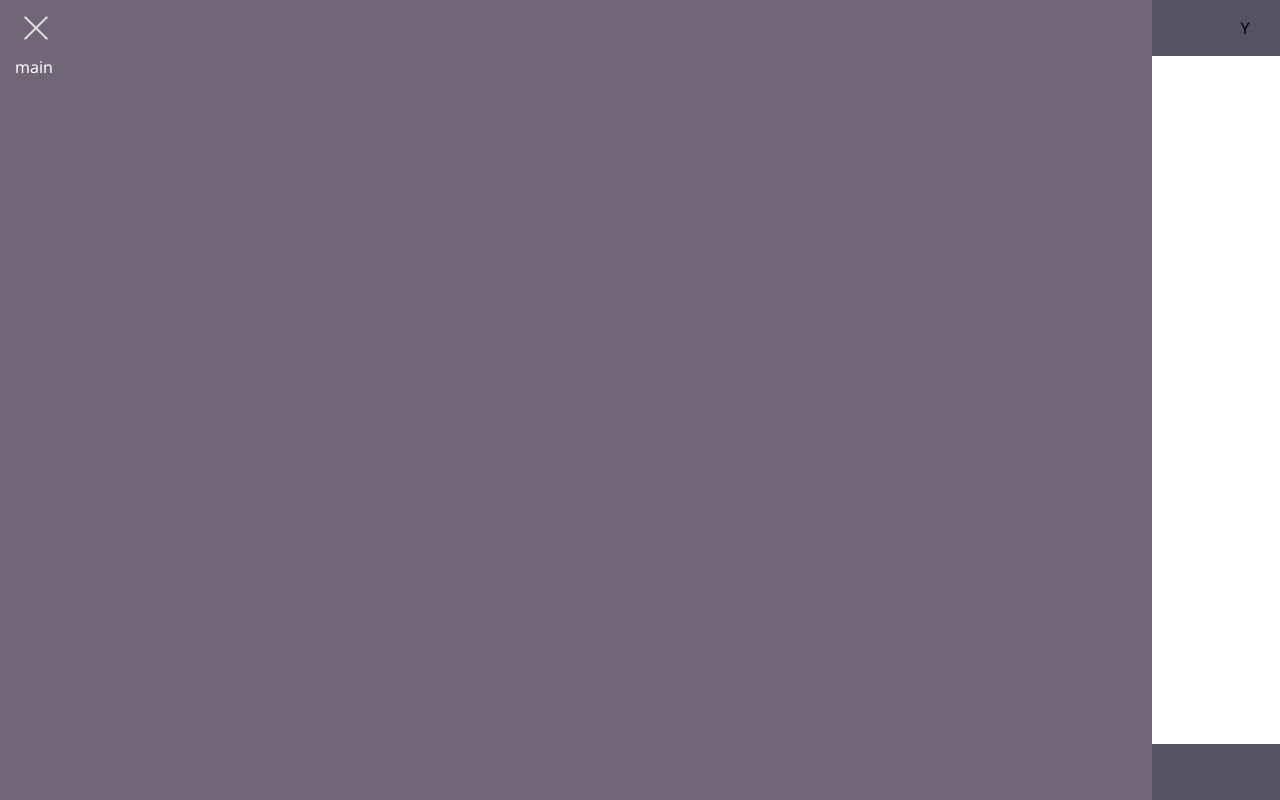
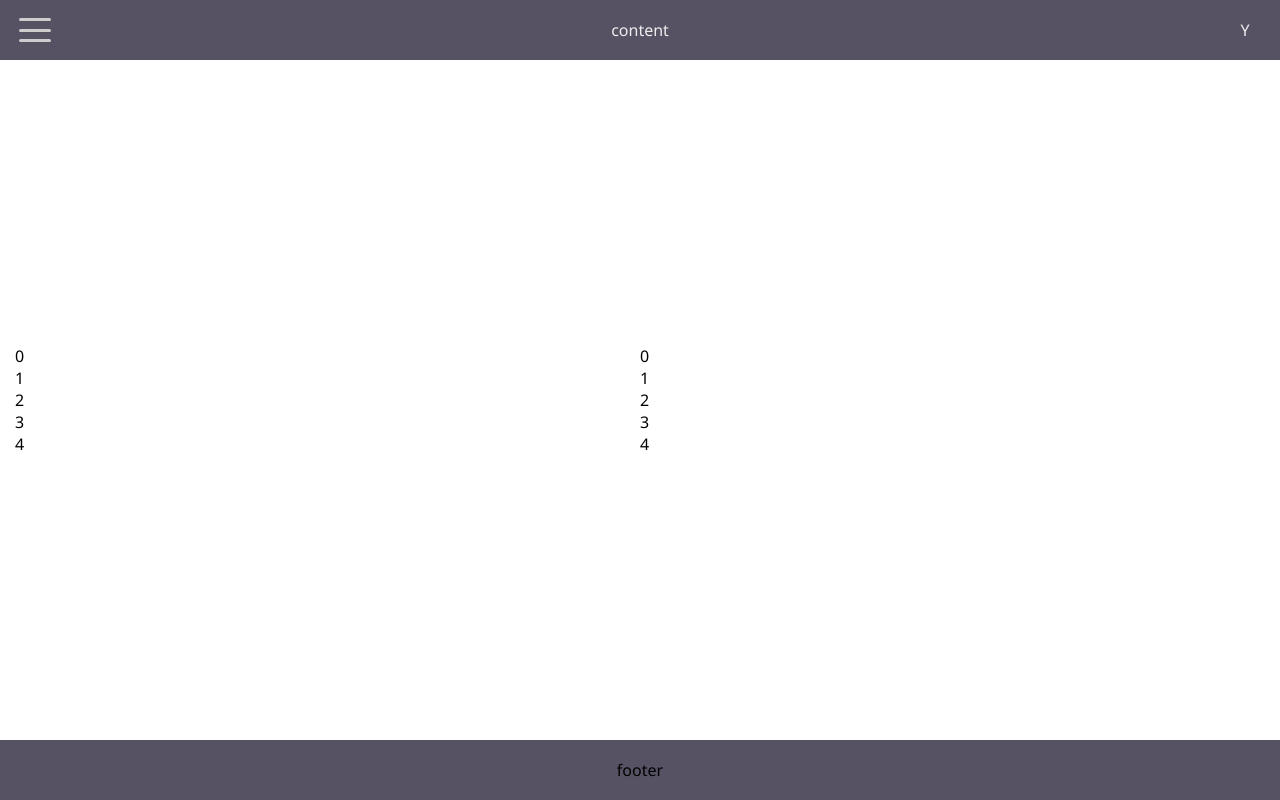
Before and after one commit to stottle-uk/stottle-web, a React (Create React App) app: page / in a window 1280 px wide. Built offline with nearby package versions, Linux system fonts and the light colour scheme.

Commit message:
Better styling

```diff
--- a/src/App.scss
+++ b/src/App.scss
@@ -14,49 +14,45 @@ $color4: rgba(166, 128, 140, 1);
 $color5: rgba(204, 183, 174, 1);
 
 .app-container {
-  display: flex;
-  flex-flow: column nowrap;
-  height: 100vh;
-  width: 100vw;
+  height: 100%;
+  width: 100%;
 
   // > * {
-  //   border: 1px solid #ccc;
+  //   border: 5px solid #444;
   // }
 
-  @include media('>tablet') {
-    flex-flow: row wrap;
+  &__header,
+  &__body,
+  &__footer {
+    display: flex;
+    align-items: center;
+    justify-content: center;
+    width: 100%;
   }
 
   &__header,
-  &__footer,
-  &__aside,
-  &__main {
-    display: flex;
-    align-items: center;
-    justify-content: center;
+  &__body,
+  &__footer {
     padding: 0 15px;
   }
 
   &__header,
   &__footer {
-    flex: 7% 0;
+    height: 60px;
     background-color: $color1;
+  }
 
+  &__body {
+    flex-flow: column nowrap;
+    min-height: calc(100% - 120px);
     @include media('>tablet') {
-      flex: 1 auto;
-      height: 7vh;
-      width: 100%;
+      flex-flow: row wrap;
     }
   }
 
   &__aside,
   &__main {
-    flex: 1;
-
-    @include media('>tablet') {
-      flex: 50% auto;
-      min-height: 86vh;
-    }
+    flex: 50% 0;
   }
 }
 
@@ -66,6 +62,7 @@ $color5: rgba(204, 183, 174, 1);
   display: flex;
   align-items: center;
   justify-content: space-between;
+  color: #eee;
 
   &__menu-aside {
     height: 100%;
@@ -156,8 +153,8 @@ $color5: rgba(204, 183, 174, 1);
 }
 
 .app-slide-menu {
-  width: 100vw;
-  height: 100vh;
+  width: 100%;
+  height: 100%;
   display: flex;
   position: absolute;
   top: 0;
--- a/src/App.tsx
+++ b/src/App.tsx
@@ -6,13 +6,19 @@ import { Bem } from './shared/bem';
 const bem = new Bem('app-container');
 
 const App: React.FC = () => {
+  const items = Array.from({ length: 5 }, (v, i) => i).map(i => <div>{i}</div>);
+
   return (
     <div className={bem.b()}>
-      <header className={bem.e('header')}>
-        <Header />
-      </header>
-      <aside className={bem.e('aside')}>aside</aside>
-      <main className={bem.e('main')}>main</main>
+      <Header className={bem.e('header')} />
+      <main className={bem.e('body')}>
+        <aside className={bem.e('aside')}>
+          <div>{items}</div>
+        </aside>
+        <section className={bem.e('main')}>
+          <div>{items}</div>
+        </section>
+      </main>
       <footer className={bem.e('footer')}>footer</footer>
     </div>
   );
--- a/src/index.scss
+++ b/src/index.scss
@@ -1,3 +1,10 @@
+html,
+body,
+div#root {
+  height: 100%;
+  width: 100%;
+}
+
 body {
   margin: 0;
   font-family: 'Noto Sans', sans-serif;
@@ -79,6 +86,7 @@ figcaption,
 footer,
 header,
 hgroup,
+main,
 menu,
 nav,
 output,
@@ -95,6 +103,7 @@ video {
   font-size: 100%;
   font: inherit;
   vertical-align: baseline;
+  box-sizing: border-box;
 }
 /* HTML5 display-role reset for older browsers */
 article,
--- a/src/layout/Header.tsx
+++ b/src/layout/Header.tsx
@@ -6,15 +6,19 @@ const bem = new Bem('app-header');
 
 const bemHeaderSide = new Bem('app-header-side');
 
-const Header: React.FC = () => {
-  const [isMenuVisible, setMenu] = useState<boolean>(true);
+interface HeaderProps {
+  className: string;
+}
+
+const Header: React.FC<HeaderProps> = ({ className }) => {
+  const [isMenuVisible, setMenu] = useState<boolean>(false);
 
   const toggleMenu = () => {
     setMenu(!isMenuVisible);
   };
 
   return (
-    <div className="w-100 h-100">
+    <header className={className}>
       <div className={bem.b()}>
         <button className={bem.e('menu-aside')} onClick={toggleMenu}>
           <span className="burger">
@@ -25,6 +29,7 @@ const Header: React.FC = () => {
         </button>
         <div className={bem.e('content')}>content</div>
         <button className={bem.e('menu-aside')}>Y</button>
+      </div>
       <HeaderSide isVisible={isMenuVisible} toggleMenu={toggleMenu}>
         <div className={bemHeaderSide.b()}>
           <div className={bemHeaderSide.e('header')}>
@@ -35,8 +40,7 @@ const Header: React.FC = () => {
           <div className={bemHeaderSide.e('main')}>main</div>
         </div>
       </HeaderSide>
-      </div>
-    </div>
+    </header>
   );
 };
 
```
Lines whose indentation alone changed are shown as unchanged.
